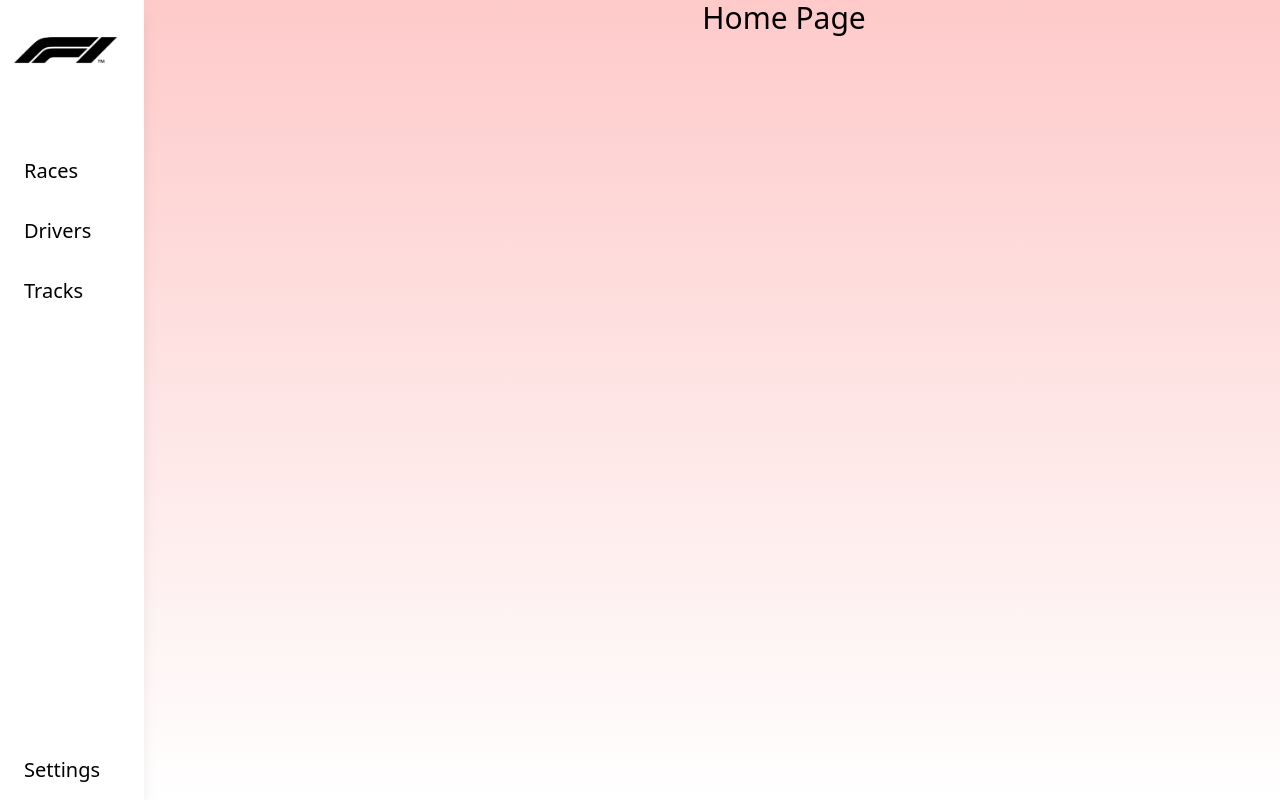
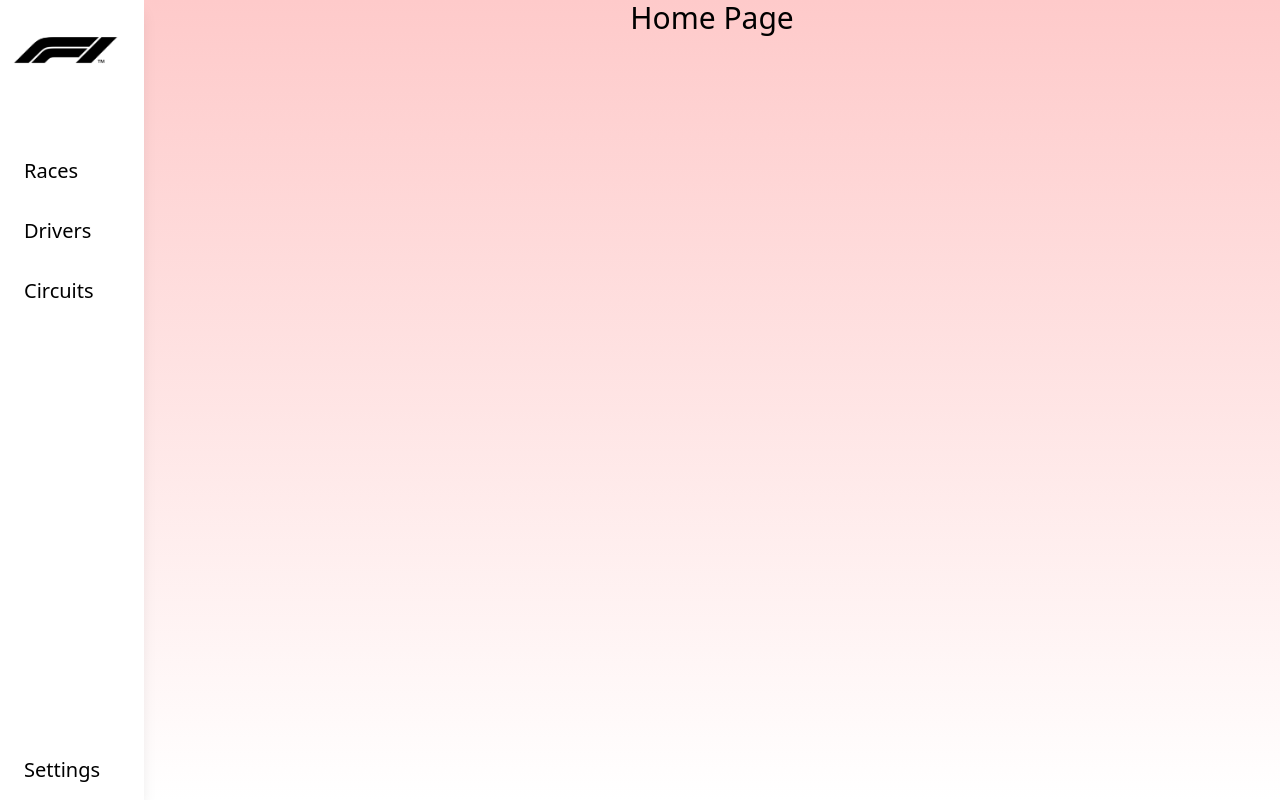
Before and after one commit to okni-c/formula-stat, a Next.js app: page / in a window 1280 px wide. Built offline with nearby package versions, Linux system fonts and the light colour scheme.

Commit message:
Added race page slugs, year nav, animations

```diff
--- a/app/components/NavBar.tsx
+++ b/app/components/NavBar.tsx
@@ -33,15 +33,15 @@ export default function NavBar() {
     // }, [pathname])
 
     return (
-        <nav className="w-full max-w-[9rem] h-screen shadow-lg dark:bg-neutral-900 bg-white fixed">
+        <nav className="z-[2] w-full max-w-[9rem] h-screen shadow-lg dark:bg-neutral-900 bg-white fixed">
             <div className="flex flex-col justify-start h-[100%]">
                 <Link href="/" className="mb-[61px] mt-5"><img src="/f1-logo.png" alt="F1 Logo" width={107} height={62} className=" ml-3 brightness-0 dark:invert-[1] invert-0" /></Link>
 
-                <Link href="/races" className="hover:dark:bg-zinc-300 hover:bg-zinc-200 hover:text-black dark:text-white text-black text-xl pl-6 py-4 duration-150 ease-in-out"><span className={isActiveRoute('/races') ? 'font-black' : ''}>Races</span></Link>
+                <Link href="/races" className="hover:dark:bg-zinc-300 hover:bg-zinc-200 hover:text-black dark:text-white text-black text-xl pl-6 py-4 duration-150 ease-in-out"><span className={pathname.startsWith('/races') ? 'font-black' : ''}>Races</span></Link>
 
                 <Link href="/drivers" className="hover:dark:bg-zinc-300 hover:bg-zinc-200 hover:text-black dark:text-white text-black text-xl font-normal pl-6 py-4 duration-150 ease-in-out"><span className={isActiveRoute('/drivers') ? 'font-black' : ''}>Drivers</span></Link>
 
-                <Link href="/tracks" className="hover:dark:bg-zinc-300 hover:bg-zinc-200 hover:text-black dark:text-white text-black text-xl font-normal pl-6 py-4 duration-150 ease-in-out"><span className={isActiveRoute('/tracks') ? 'font-black' : ''}>Tracks</span></Link>
+                <Link href="/tracks" className="hover:dark:bg-zinc-300 hover:bg-zinc-200 hover:text-black dark:text-white text-black text-xl font-normal pl-6 py-4 duration-150 ease-in-out"><span className={isActiveRoute('/circuts') ? 'font-black' : ''}>Circuits</span></Link>
 
                 <Link href="/settings" className="hover:dark:bg-zinc-300 hover:bg-zinc-200 hover:text-black dark:text-white text-black text-xl font-normal pl-6 py-4 duration-150 ease-in-out justify-end mt-auto"><span className={isActiveRoute('/settings') ? 'font-black' : ''}>Settings</span></Link>
             </div>
--- a/app/components/RaceBlock.tsx
+++ b/app/components/RaceBlock.tsx
@@ -5,15 +5,7 @@ export default function RaceBLock({ location, winner, date, flagcode }: any) {
     const router = useRouter()
 
     return (
-        // <div className="flex gap-6 justify-between items-center hover:dark:bg-zinc-800 dark:bg-black bg-zinc-200 hover:bg-zinc-300 bg-opacity-20 cursor-pointer py-2 px-4 rounded-md my-1 drop-shadow-md" onClick={() => router.push('/races/'+{location})}>
-        //     <div className="flex items-center min-w-[160px]">
-        //         <div className="w-10 h-7 drop-shadow-md flex mr-4"><Flag code={flagcode} className="rounded-sm object-cover" /></div>
-        //         <p className="dark:text-white text-black">{location}</p>
-        //     </div>
-        //     <p className="dark:text-white text-black">🏆 {winner}</p>
-        //     <p className="dark:text-white text-black">{date}</p>
-        // </div>
-        <div className="flex gap-6 justify-between items-center bg-gradient-to-r hover:dark:bg-black from-transparent dark:to-black to-neutral-100 hover:bg-neutral-300 bg-opacity-20 cursor-pointer py-2 px-4 rounded-md my-1 drop-shadow-sm" onClick={() => router.push('/races/'+{location})}>
+        <div className="flex gap-6 justify-between items-center bg-gradient-to-r hover:dark:bg-neutral-800 from-transparent dark:to-black to-neutral-100 hover:bg-neutral-300 bg-opacity-20 cursor-pointer py-2 px-4 rounded-md my-1 drop-shadow-sm" onClick={() => router.push('/races/' + { location })}>
             <div className="flex items-center min-w-[160px]">
                 <div className="w-10 h-7 drop-shadow-md flex mr-4"><Flag code={flagcode} className="rounded-sm object-cover" /></div>
                 <p className="dark:text-white text-black">{location}</p>
--- a/app/components/RacePageHeader.tsx
+++ b/app/components/RacePageHeader.tsx
@@ -1,11 +1,11 @@
-export default function RacePageHeader() {
+export default function RacePageHeader({heading, subtitle, trackImg, removeImg}: any) {
     return (
         <section className="flex justify-between mt-28">
             <div className="flex flex-col gap-5">
-                <h1 className="text-6xl dark:text-white text-black font-bold drop-shadow-md">Up next:</h1>
-                <h2 className="text-6xl dark:text-white text-black font-light">Miami Qualifying</h2>
+                <h1 className="text-6xl dark:text-white text-black font-bold drop-shadow-md">{heading}</h1>
+                <h2 className="text-6xl dark:text-white text-black font-light">{subtitle}</h2>
             </div>
-            <img src="f1_miami.png" className="h-36 aspect-video drop-shadow-lg brightness-0 dark:brightness-100" />
+            {removeImg ? null : <img src={trackImg ? trackImg : '/f1_miami.png'} className="h-36 aspect-video drop-shadow-lg brightness-0 dark:brightness-100" /> }
         </section>
     );
 }
--- /dev/null
+++ b/app/components/YearSelector.tsx
@@ -0,0 +1,37 @@
+"use client"
+
+import { AnimatePresence, motion } from "framer-motion";
+import Link from "next/link";
+import { usePathname } from 'next/navigation'
+
+export default function YearSelector() {
+    const pathname = usePathname();
+
+    const year = [{ year: '2022' }, { year: '2021' }, { year: '2020' }, { year: '2019' }, { year: '2018' }, { year: '2017' }, { year: '2016' }, { year: '2014' }, { year: '2013' }, { year: '2012' }, { year: '2011' }, { year: '2010' }];
+
+    return (
+        <AnimatePresence>
+            {pathname.startsWith('/races') &&
+                <motion.div
+                    key="YearSelector"
+                    initial={{ x: -100 }}
+                    animate={{ x: 0 }}
+                    exit={{ x: -100 }}>
+                    <nav className="z-[1] w-full max-w-[7rem] h-screen bg-black bg-opacity-20 shadow-lg fixed left-36">
+                        <div className="flex flex-col justify-start h-[100%]">
+
+                            <Link href="/races" className="hover:dark:bg-zinc-300 rounded-lg hover:bg-zinc-200 hover:text-black dark:text-white text-black text-lg my-6 py-2 px-5 duration-150 ease-in-out self-center"><span className={pathname === ('/races') ? 'font-black' : ''}>2023</span></Link>
+
+                            <hr className="h-1 opacity-10 bg-zinc-300 mb-2" />
+
+                            {year && year.map((year: any) =>
+
+                                <Link href={'/races/' + year.year} className="hover:dark:bg-zinc-300 rounded-lg hover:bg-zinc-200 hover:text-black dark:text-white text-black text-lg my-1 py-1 px-5 duration-150 ease-in-out self-center"><span className={pathname.startsWith('/races/'+year.year) ? 'font-black' : ''}>{year.year}</span></Link>
+                            )}
+                        </div>
+                    </nav>
+                </motion.div>
+            }
+        </AnimatePresence>
+    );
+}
--- a/app/layout.tsx
+++ b/app/layout.tsx
@@ -1,22 +1,22 @@
+'use client'
+
 import NavBar from './components/NavBar'
+import YearSelector from './components/YearSelector'
 import './globals.css'
-import type { Metadata } from 'next'
-
-export const metadata: Metadata = {
-  title: 'Create Next App',
-  description: 'Generated by create next app',
-}
+import { usePathname } from 'next/navigation'
 
 export default function RootLayout({
   children,
 }: {
   children: React.ReactNode
 }) {
+  const pathname = usePathname();
   return (
-    <html lang="en" className='bg-gradient-to-b dark:from-red-950 dark:to-black from-red-200 to-white'>
-      <body className=''>
+    <html lang="en">
+      <body className='bg-gradient-to-b dark:from-red-950 dark:to-black from-red-200 to-white'>
         <NavBar />
-        <div className='ml-[9rem] flex'>
+        <YearSelector />
+        <div className={pathname.startsWith('/races') ? 'ml-[16rem] flex' : 'ml-[9rem] flex'}>
           {children}
         </div>
       </body>
--- a/app/page.tsx
+++ b/app/page.tsx
@@ -5,14 +5,13 @@ import { AnimatePresence, motion } from 'framer-motion'
 export default function Home() {
   return (
     <AnimatePresence>
-      <motion.main className="flex min-h-screen w-full justify-center ml-[9rem]"
-        initial={{ opacity: 0, scale: 0.5 }}
-        animate={{ opacity: 1, scale: 1 }}
-        exit={{ opacity: 0, scale: 0.5 }}
+      <motion.main className="flex min-h-screen w-full justify-center"
+        initial={{ opacity: 0 }}
+        animate={{ opacity: 1 }}
+        exit={{ opacity: 0 }}
         transition={{
           duration: 0.1,
-          delay: 0.1,
-          ease: [0, 0.71, 0.2, 1.01]
+          delay: 0.1
         }}>
         <h1 className='text-3xl dark:text-white text-black'>Home Page</h1>
       </motion.main>
--- /dev/null
+++ b/app/races/[slug]/page.tsx
@@ -0,0 +1,39 @@
+'use client'
+
+import { usePathname } from 'next/navigation'
+import { AnimatePresence, motion } from 'framer-motion'
+import RacePageHeader from '../../components/RacePageHeader'
+import ListBlock from '../../components/ListBlock'
+import RaceBlock from '../../components/RaceBlock'
+
+export default function RacePageSlug() {
+    const pathname = usePathname();
+    const slug = pathname.replace(/\D/g, '');
+    return (
+        <AnimatePresence>
+            <motion.main className="min-h-screen max-w-5xl w-full mx-auto px-10 overflow-hidden justify-center"
+                initial={{ opacity: 0 }}
+                animate={{ opacity: 1 }}
+                exit={{ opacity: 0 }}
+                transition={{
+                    duration: 0.1,
+                    delay: 0.1
+                }}>
+                <RacePageHeader heading={slug + ' Archive'} removeImg="true" />
+                <ListBlock title={'All Events'}>
+                    <RaceBlock location={'Chinese GP'} winner={'Lewis Hamilton'} date={'Jul 10th, 2023'} flagcode={'cn'} />
+                    <RaceBlock location={'Chinese GP'} winner={'Lewis Hamilton'} date={'Jul 10th, 2023'} flagcode={'cn'} />
+                    <RaceBlock location={'Chinese GP'} winner={'Lewis Hamilton'} date={'Jul 10th, 2023'} flagcode={'cn'} />
+                    <RaceBlock location={'Chinese GP'} winner={'Lewis Hamilton'} date={'Jul 10th, 2023'} flagcode={'cn'} />
+                    <RaceBlock location={'Miami'} winner={'Lewis Hamilton'} date={'Jan 10th, 2023'} flagcode={'usa'} />
+                    <RaceBlock location={'Japan GP'} winner={'Lewis Hamilton'} date={'Aug 10th, 2023'} flagcode={'jp'} />
+                    <RaceBlock location={'Japan GP'} winner={'Lewis Hamilton'} date={'Aug 10th, 2023'} flagcode={'jp'} />
+                    <RaceBlock location={'Japan GP'} winner={'Lewis Hamilton'} date={'Aug 10th, 2023'} flagcode={'jp'} />
+                    <RaceBlock location={'Japan GP'} winner={'Lewis Hamilton'} date={'Aug 10th, 2023'} flagcode={'jp'} />
+                    <RaceBlock location={'Japan GP'} winner={'Lewis Hamilton'} date={'Aug 10th, 2023'} flagcode={'jp'} />
+                    <RaceBlock location={'Japan GP'} winner={'Lewis Hamilton'} date={'Aug 10th, 2023'} flagcode={'jp'} />
+                </ListBlock>
+            </motion.main>
+        </AnimatePresence>
+    )
+}
--- a/app/races/page.tsx
+++ b/app/races/page.tsx
@@ -9,15 +9,14 @@ export default function RacePage() {
     return (
         <AnimatePresence>
             <motion.main className="min-h-screen max-w-5xl w-full mx-auto px-10 overflow-hidden justify-center"
-                initial={{ opacity: 0, scale: 0.5 }}
-                animate={{ opacity: 1, scale: 1 }}
-                exit={{ opacity: 0, scale: 0.5 }}
+                initial={{ opacity: 0 }}
+                animate={{ opacity: 1 }}
+                exit={{ opacity: 0 }}
                 transition={{
                     duration: 0.1,
-                    delay: 0.1,
-                    ease: [0, 0.71, 0.2, 1.01]
+                    delay: 0.1
                 }}>
-                    <RacePageHeader />
+                    <RacePageHeader heading="Up Next:" subtitle="Miami Qualifying" />
                     <ListBlock title={'Past Events'}>
                         <RaceBlock location={'Chinese GP'} winner={'Lewis Hamilton'} date={'Jul 10th, 2023'} flagcode={'cn'} />
                         <RaceBlock location={'Chinese GP'} winner={'Lewis Hamilton'} date={'Jul 10th, 2023'} flagcode={'cn'} />
```
Lines whose indentation alone changed are shown as unchanged.
